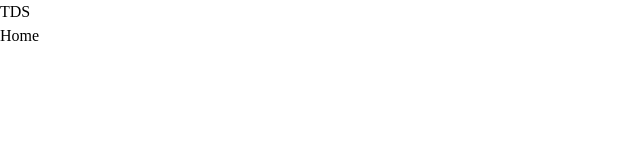
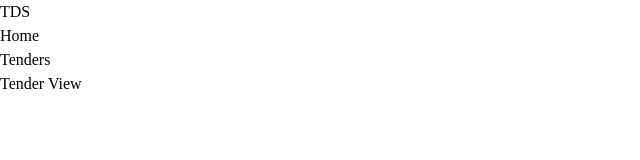
Before and after one commit to deborahkudaru/tender-download-system, a Vue app: page /tenders in a window 1280 px wide. Before the commit this address had no page. Shown: the top 160 px of the page, without its empty margins (0-640 px from the left). Built offline with nearby package versions, Linux system fonts and the light colour scheme.

Commit message:
feat: add TenderView component and update routing in the application

```diff
--- a/src/App.vue
+++ b/src/App.vue
@@ -5,6 +5,9 @@ import Navbar from './components/Navbar.vue';
 </script>
 
 <template>
+  <div class="container mx-auto p-4">
 <Navbar />
 <RouterView />
+  </div>
+
 </template>
--- a/src/components/Navbar.vue
+++ b/src/components/Navbar.vue
@@ -6,7 +6,7 @@ import { RouterLink } from 'vue-router'
 </script>
 
 <template>
-    <nav class="flex js">
+    <nav class="flex justify-between py-2">
         <div>
             TDS
         </div>
@@ -15,7 +15,9 @@ import { RouterLink } from 'vue-router'
                 <RouterLink to="/">Home</RouterLink>
 
             </li>
-
+            <li>
+                <RouterLink to="/tenders">Tenders</RouterLink>
+            </li>
 
         </ul>
     </nav>
--- a/src/router/index.js
+++ b/src/router/index.js
@@ -1,5 +1,6 @@
 import { createRouter, createWebHistory } from 'vue-router';
 import HomeView from '../views/HomeView.vue';
+import TenderView from '../views/TenderView.vue';
 
 const router = createRouter({
   history: createWebHistory(),
@@ -8,6 +9,11 @@ const router = createRouter({
     path: '/',
     name: 'home',
     component: HomeView
+  },
+  {
+    path: '/tenders',
+    name: 'tenders',
+    component: TenderView
   }
   ],
 });
--- /dev/null
+++ b/src/views/TenderView.vue
@@ -0,0 +1,8 @@
+<script setup>
+</script>
+
+<template>
+    <div>
+        <h1>Tender View</h1>
+    </div>
+</template>
```
